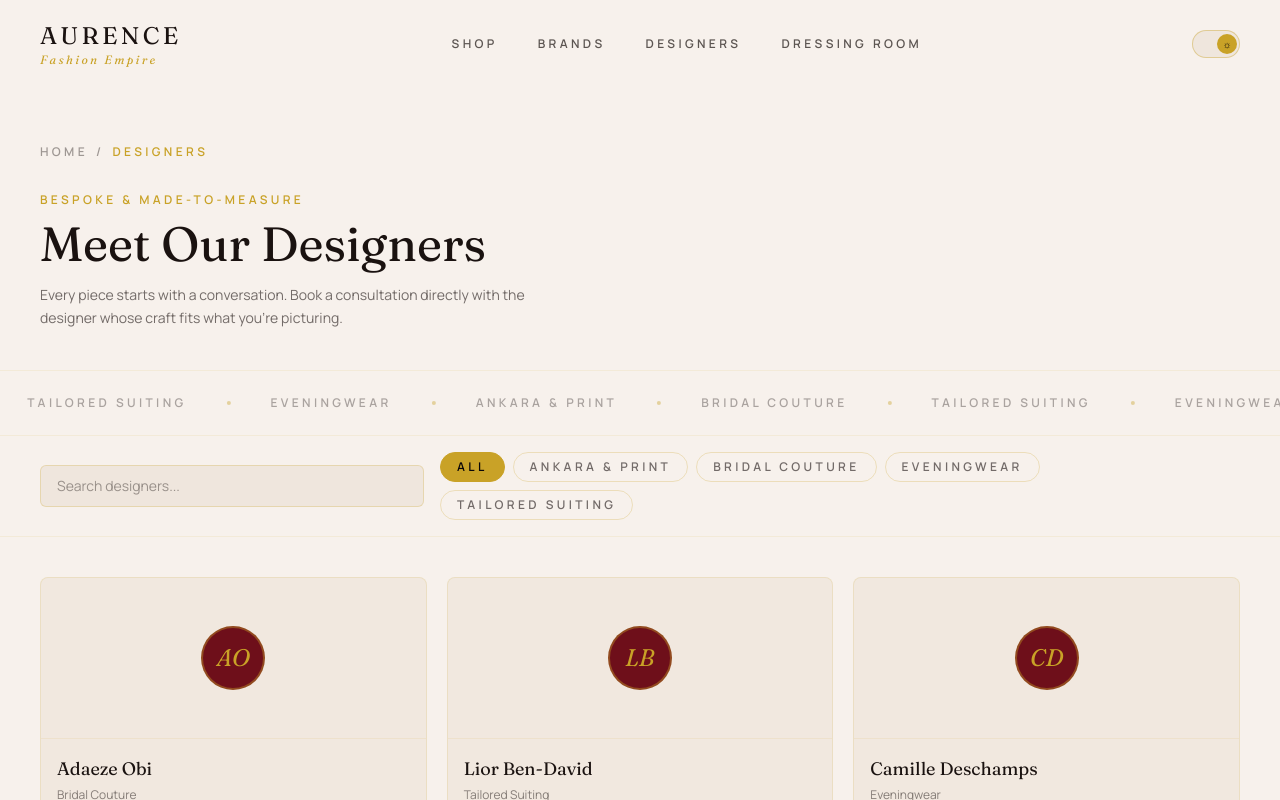
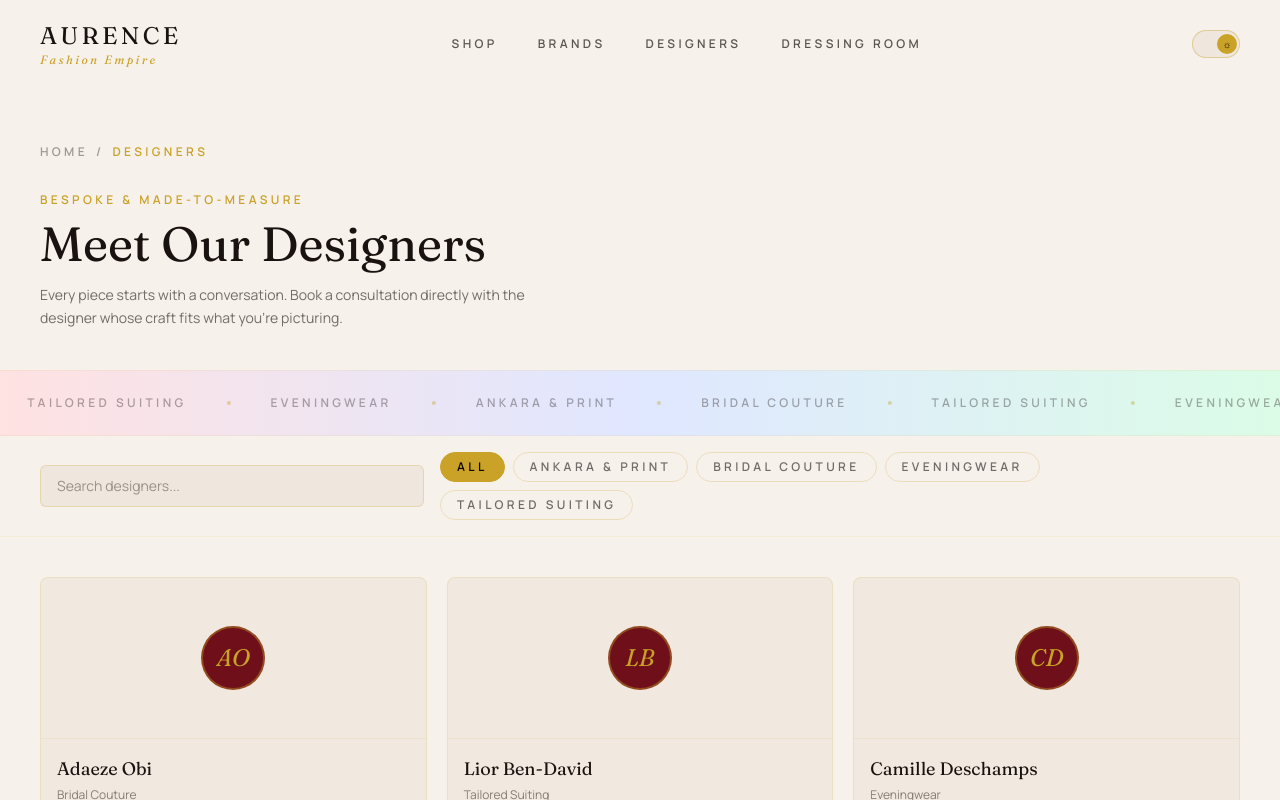
Before and after one commit to Am-Jheffy/aurence-fashion-empire, a React (Vite) app: page /designers in a window 1280 px wide. Shown: the top 800 px of the page. Built offline with nearby package versions, Linux system fonts and the light colour scheme.

Commit message:
Feat/Worked on the main designers directory

```diff
--- a/src/pages/DesignersDirectory.tsx
+++ b/src/pages/DesignersDirectory.tsx
@@ -9,7 +9,7 @@ const easeCouture = [0.16, 1, 0.3, 1] as const;
 
 function SpecialtyTicker() {
   return (
-    <div className="overflow-hidden border-y border-champagne/10 py-6">
+    <div className="overflow-hidden border-y border-champagne/10 py-6 bg-linear-to-l from-green-950 via-indigo-950 to-red-950 light:from-green-100 light:via-indigo-100 light:to-red-100">
       <div className="flex whitespace-nowrap">
         <SpecialtyTrack />
         <SpecialtyTrack aria-hidden />
@@ -103,7 +103,7 @@ export function DesignersDirectory() {
 
       {/* Sticky search & filter bar */}
       <div className="sticky top-16 z-40 border-b border-champagne/10 bg-obsidian/95 px-6 py-4 backdrop-blur-md light:bg-bone/95 lg:top-18 lg:px-10">
-        <div className="mx-auto flex max-w-7xl flex-col gap-4 lg:flex-row lg:items-center lg:justify-between">
+        <div className="mx-auto flex max-w-7xl flex-col gap-4 lg:flex-row lg:items-center lg:justify-between ">
           <input
             type="text"
             value={search}
```
